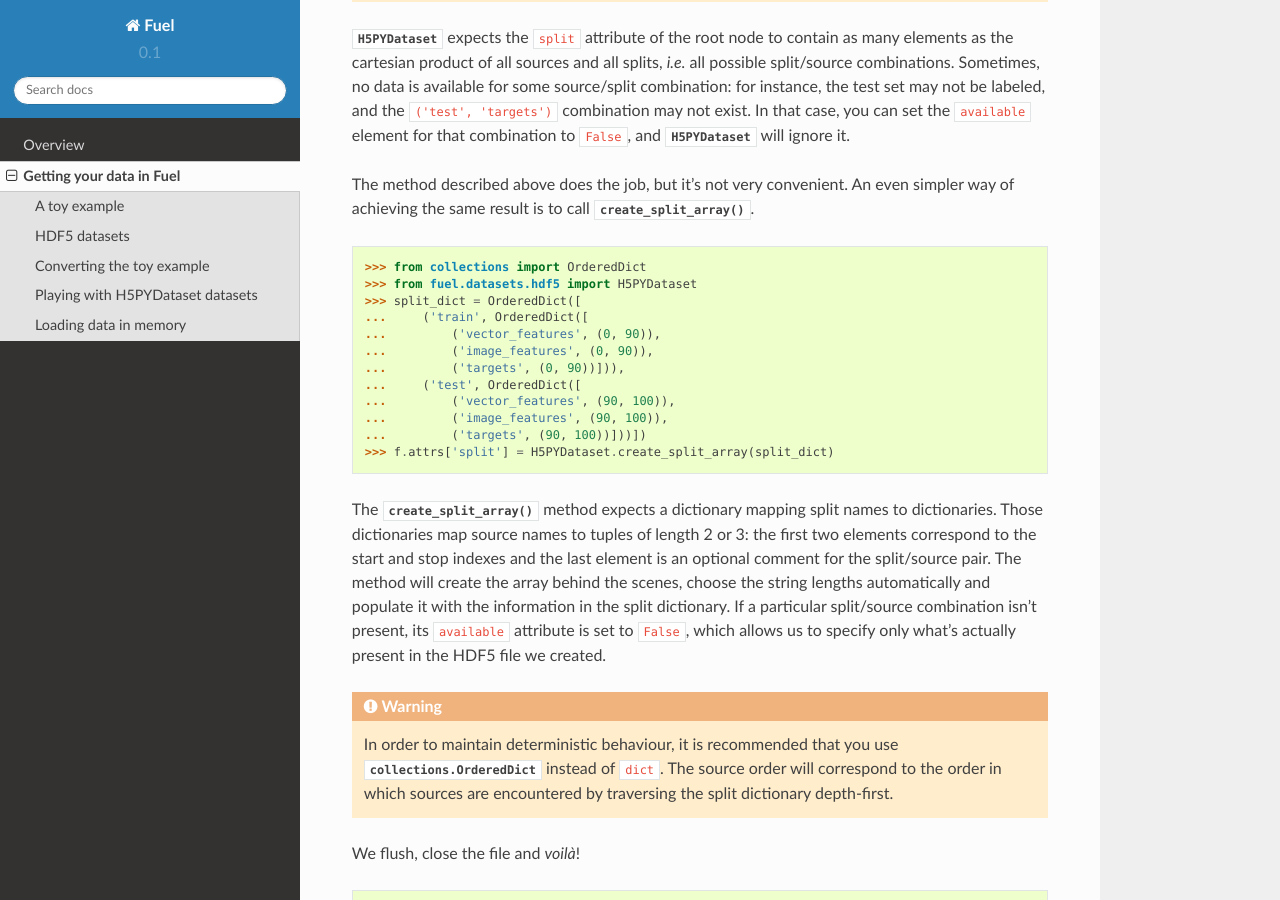
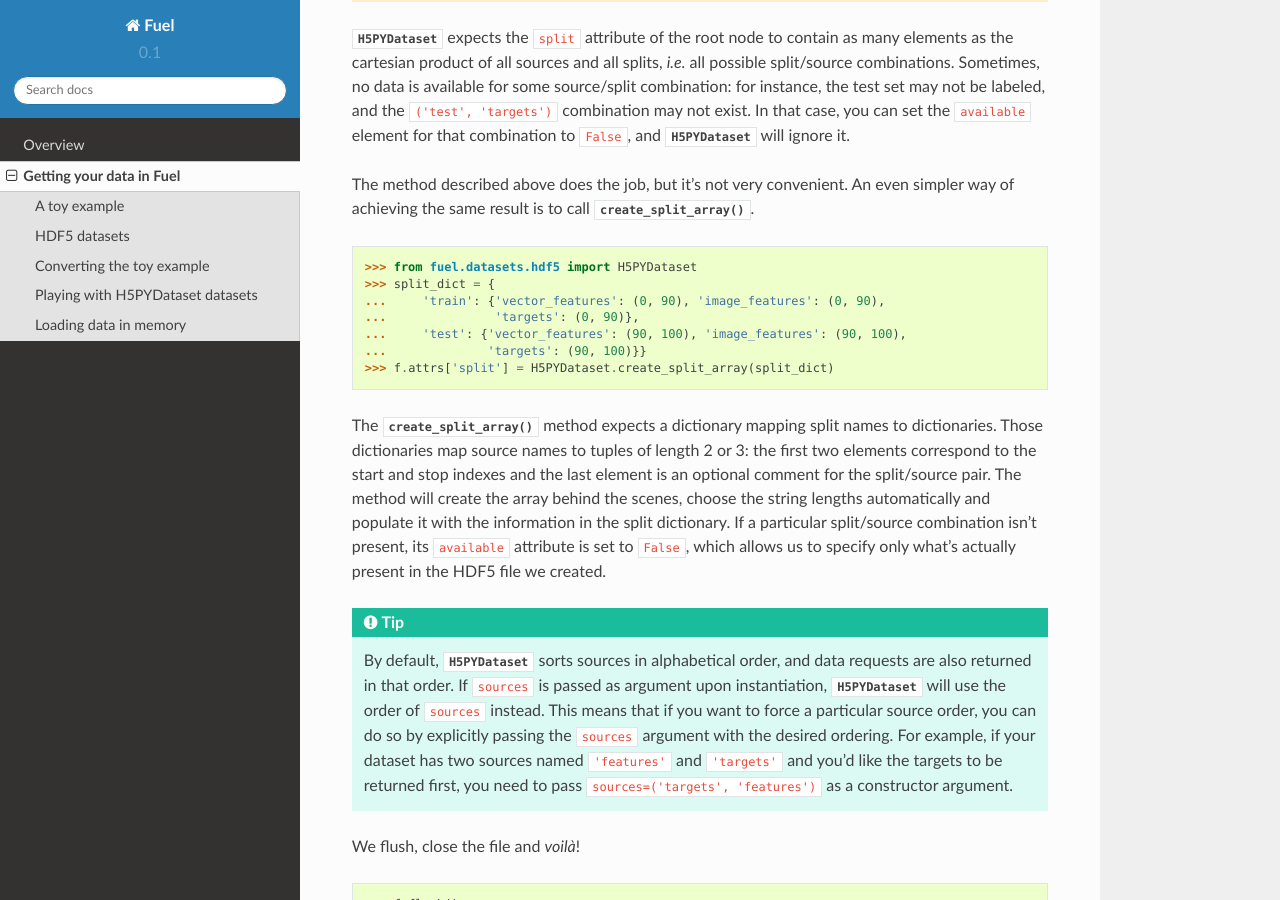
Before and after one commit to mila-iqia/fuel, a Sphinx documentation site: the page built from docs/h5py_dataset.rst, in a window 1280 px wide and 900 px high, scrolled down 3122 px. Built offline with Sphinx 7.4.7 and the Read the Docs theme 2.0.0, drawn with Linux system fonts in a browser that asks for light colours.

Commit message:
Impose alphabetical order for sources in H5PYDataset

```diff
--- a/docs/h5py_dataset.rst
+++ b/docs/h5py_dataset.rst
@@ -162,17 +162,12 @@ The method described above does the job, but it's not very convenient. An even
 simpler way of achieving the same result is to call
 :meth:`~.datasets.hdf5.H5PYDataset.create_split_array`.
 
->>> from collections import OrderedDict
 >>> from fuel.datasets.hdf5 import H5PYDataset
->>> split_dict = OrderedDict([
-...     ('train', OrderedDict([
-...         ('vector_features', (0, 90)),
-...         ('image_features', (0, 90)),
-...         ('targets', (0, 90))])),
-...     ('test', OrderedDict([
-...         ('vector_features', (90, 100)),
-...         ('image_features', (90, 100)),
-...         ('targets', (90, 100))]))])
+>>> split_dict = {
+...     'train': {'vector_features': (0, 90), 'image_features': (0, 90),
+...               'targets': (0, 90)},
+...     'test': {'vector_features': (90, 100), 'image_features': (90, 100),
+...              'targets': (90, 100)}}
 >>> f.attrs['split'] = H5PYDataset.create_split_array(split_dict)
 
 The :meth:`~.datasets.hdf5.H5PYDataset.create_split_array` method expects
@@ -185,12 +180,17 @@ in the split dictionary. If a particular split/source combination isn't present,
 its ``available`` attribute is set to ``False``, which allows us to specify
 only what's actually present in the HDF5 file we created.
 
-.. warning::
+.. tip::
 
-    In order to maintain deterministic behaviour, it is recommended that you
-    use :class:`collections.OrderedDict` instead of ``dict``. The source
-    order will correspond to the order in which sources are encountered by
-    traversing the split dictionary depth-first.
+    By default, :class:`~.datasets.hdf5.H5PYDataset` sorts sources in
+    alphabetical order, and data requests are also returned in that order. If
+    ``sources`` is passed as argument upon instantiation,
+    :class:`~.datasets.hdf5.H5PYDataset` will use the order of ``sources``
+    instead. This means that if you want to force a particular source order, you
+    can do so by explicitly passing the ``sources`` argument with the desired
+    ordering. For example, if your dataset has two sources named ``'features'``
+    and ``'targets'`` and you'd like the targets to be returned first, you need
+    to pass ``sources=('targets', 'features')`` as a constructor argument.
 
 We flush, close the file and *voilà*!
 
```
Also changed, not shown: 1 other file.
